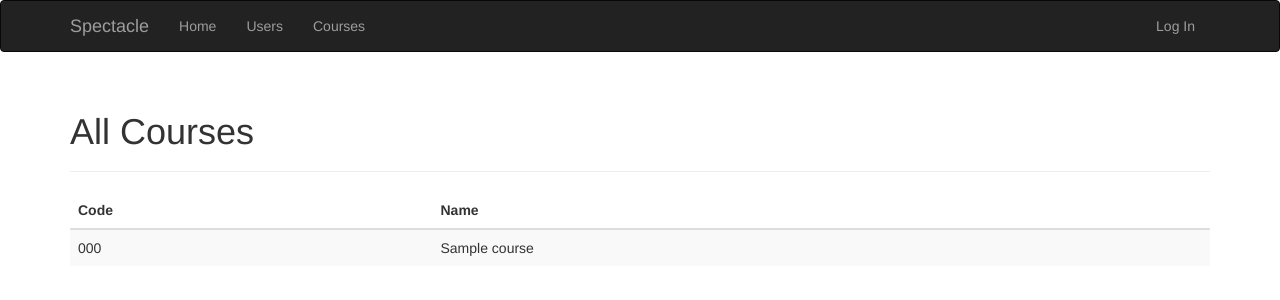
After one commit to faraday-effect/spectacle-flask, a Flask app: page /courses in a window 1280 px wide. The commit adds this page. Shown: the top 300 px of the page. Run offline with Flask 2, Linux system fonts and the light colour scheme; tables that the repository leaves empty hold one stand-in row (values such as "Sample post"); some libraries are stand-ins or nearby versions.

Commit message:
Refactor application structure.

```diff
--- a/app/auth/__init__.py
+++ b/app/auth/__init__.py
@@ -1,5 +1,6 @@
 from flask import Blueprint
 
-auth = Blueprint('auth', __name__)
+auth = Blueprint('auth', __name__,
+                 template_folder='templates')
 
 from . import views
--- a/app/auth/views.py
+++ b/app/auth/views.py
@@ -16,7 +16,7 @@ def login():
             login_user(user, form.remember_me.data)
             return redirect(request.args.get('next') or url_for('main.index'))
         flash('Invalid username or password.')
-    return render_template('auth/login.html', form=form)
+    return render_template('login.html', form=form)
 
 
 @auth.route('/logout')
@@ -35,4 +35,4 @@ def register():
         db.session.add(user)
         flash('You can now login.')
         return redirect(url_for('auth.login'))
-    return render_template('auth/register.html', form=form)
+    return render_template('register.html', form=form)
--- a/app/main/__init__.py
+++ b/app/main/__init__.py
@@ -1,5 +1,6 @@
 from flask import Blueprint
 
-main = Blueprint('main', __name__)
+main = Blueprint('main', __name__,
+                 template_folder='templates')
 
 from . import views, errors
--- /dev/null
+++ b/app/main/templates/courses.html
@@ -0,0 +1,25 @@
+{% extends 'base.html' %}
+
+{% block title %}All Courses{% endblock %}
+
+{% block page_content %}
+    <div class="page-header">
+        <h1>All Courses</h1>
+    </div>
+    <table class="table table-striped">
+        <thead>
+        <tr>
+            <th>Code</th>
+            <th>Name</th>
+        </tr>
+        </thead>
+        <tbody>
+        {% for course in courses %}
+            <tr>
+                <td>{{ course.code }}</td>
+                <td>{{ course.name }}</td>
+            </tr>
+        {% endfor %}
+        </tbody>
+    </table>
+{% endblock %}
--- a/app/main/views.py
+++ b/app/main/views.py
@@ -2,7 +2,7 @@ from flask import render_template, flash
 from . import main
 
 from .. import db
-from ..models import User
+from ..models import User, Course
 
 @main.route('/', methods=['GET', 'POST'])
 def index():
@@ -13,3 +13,9 @@ def index():
 def users():
     users = db.session.query(User).order_by('email')
     return render_template('users.html', users=users)
+
+
+@main.route('/courses')
+def courses():
+    courses = db.session.query(Course).order_by('code')
+    return render_template('courses.html', courses=courses)
--- a/app/templates/base.html
+++ b/app/templates/base.html
@@ -18,6 +18,7 @@
                 <ul class="nav navbar-nav">
                     <li><a href="{{ url_for('main.index') }}">Home</a></li>
                     <li><a href="{{ url_for('main.users') }}">Users</a></li>
+                    <li><a href="{{ url_for('main.courses') }}">Courses</a></li>
                 </ul>
                 <ul class="nav navbar-nav navbar-right">
                     {% if current_user.is_authenticated %}
--- a/manage.py
+++ b/manage.py
@@ -1,8 +1,8 @@
 #!/usr/bin/env python
 
 import os
-from app import create_app, db
-from app.models import User, Role, Course, Section
+from app import create_app
+from app.models import db, User, Role, Course, Section
 from flask.ext.script import Manager, Shell
 from flask.ext.migrate import Migrate, MigrateCommand
 
```
Also changed, not shown: app/__init__.py (+11 -2 lines), app/models.py (+3 -9 lines), app/auth/templates/login.html (renamed from app/templates/auth/login.html), app/auth/templates/register.html (renamed from app/templates/auth/register.html), app/main/templates/index.html (renamed from app/templates/index.html), app/main/templates/users.html (renamed from app/templates/users.html), 1 other file.
